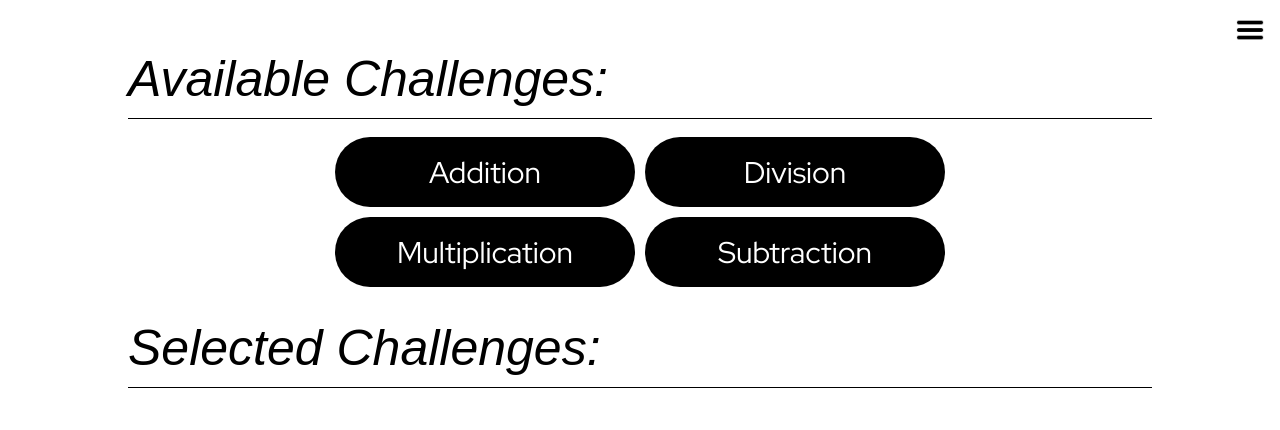
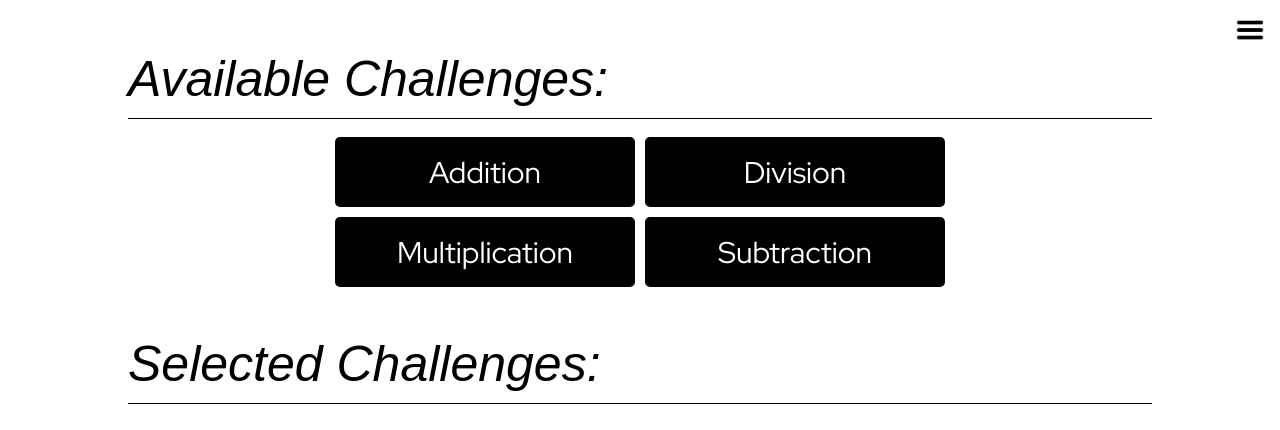
Before and after one commit to CoderTofu/PriMath, a React (Create React App) app: page /challenges in a window 1280 px wide. Shown: the top 430 px of the page. Built offline with nearby package versions, Linux system fonts and the light colour scheme; a web font is replaced by a local one.

Commit message:
challenges div tweak

```diff
--- a/src/css/page-css/challenges.css
+++ b/src/css/page-css/challenges.css
@@ -5,7 +5,7 @@
 .challenge-container > div {
     min-height: 150px;
     width: 100%;
-    margin-bottom: 2rem;
+    margin-bottom: 3rem;
 }
 
 .content-header {
@@ -45,7 +45,7 @@
     width: 300px;
     cursor: pointer;
     font-size: 30px;
-    border-radius: 150px;
+    border-radius: 5px;
     transition: var(--short-animation);
     font-family: var(--input-font);
 }
@@ -87,7 +87,7 @@
     justify-content: space-between;
     align-items: center;
     padding: 25px;
-    border-radius: 300px;
+    border-radius: 10px;
     font-size: 20px;
     font-family: var(--input-font);
     transition: var(--short-animation);
@@ -131,7 +131,7 @@
     cursor: pointer;
     border: none;
     color: #fff;
-    border-radius: 15px;
+    border-radius: 5px;
     transition: var(--short-animation);
 }
 
@@ -172,17 +172,17 @@
 }
 
 .form-container {
-    border-radius: 1rem;
+    border-radius: 0rem;
     padding: 1rem;
     transition: var(--reg-animation);
 }
 
 .form-container.light {
-    border: 1px solid #000;
+    border: 1px dashed #000;
 }
 
 .form-container.dark {
-    border: 1px solid #fff;
+    border: 1px dashed #fff;
 }
 
 .edit-problems {
--- a/src/pages/challenges.jsx
+++ b/src/pages/challenges.jsx
@@ -198,7 +198,7 @@ export default function Challenges(props) {
             </div>
 
             <div className={`edit-container ${showEdit} ${mode}`}>
-                <div className="content-header">Edit the challenge range!</div>
+                <div className="content-header">Edit the range!</div>
                 <div className={`edit-input-container ${mode}`}>
                     <div className={`form-container ${mode}`}>
                         <h2 className={`selected-type ${mode}`}>~~{editSelect.name}~~</h2>
```
